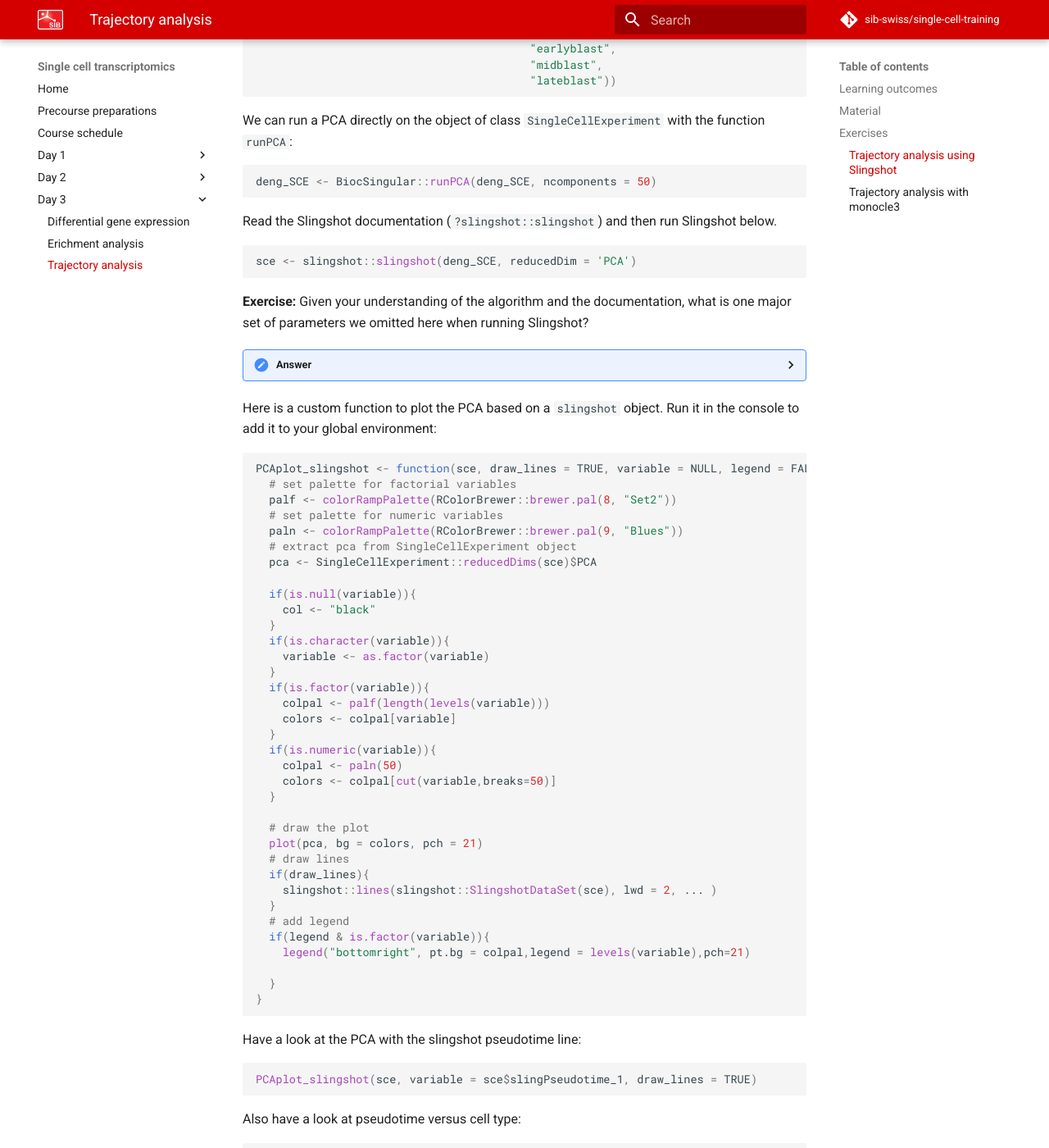
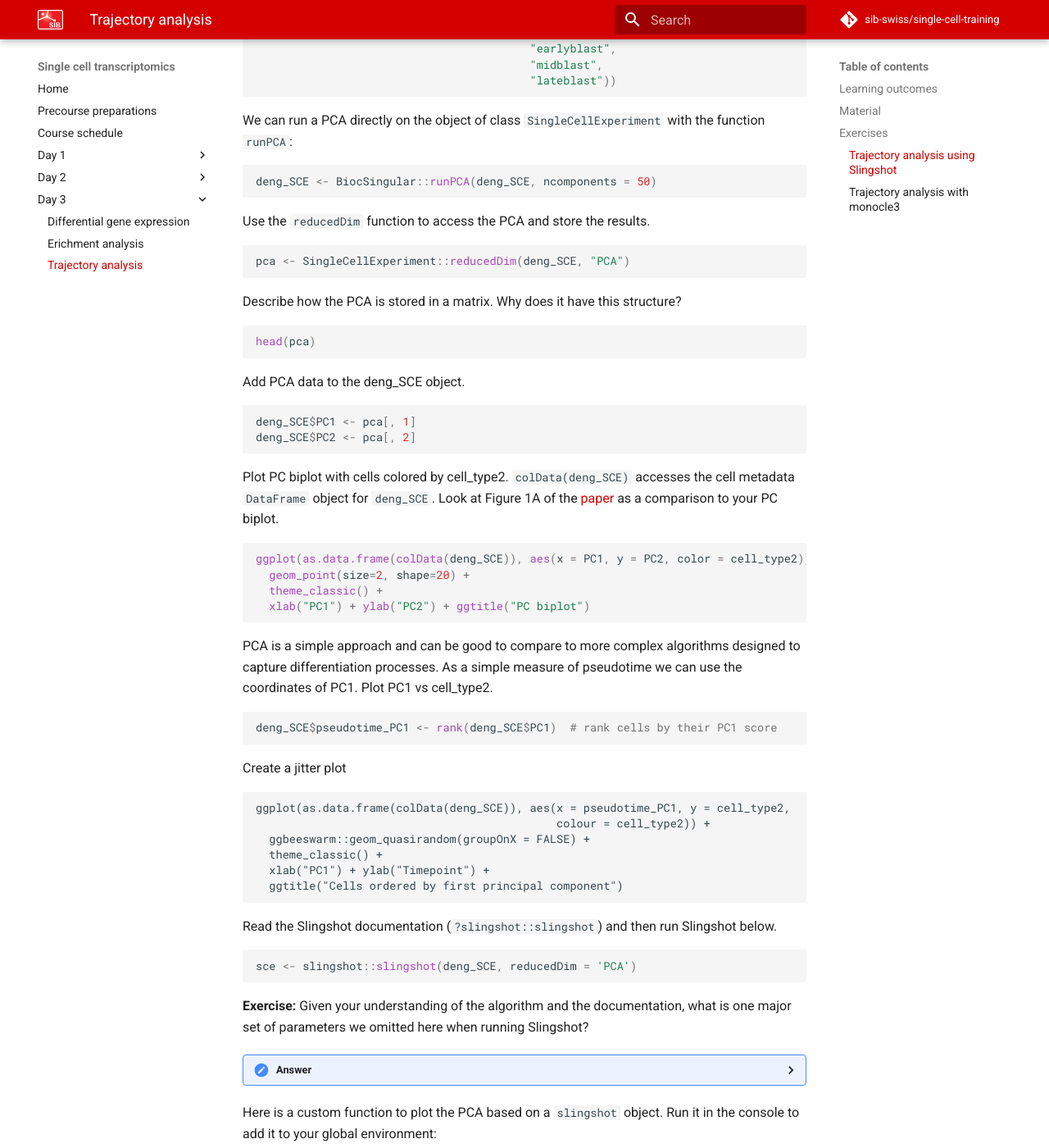
Before and after one commit to sib-swiss/single-cell-training, an MkDocs documentation site: the page built from docs/day3/trajectory_analysis.md, in a window 1280 px wide and 1400 px high, scrolled down 1151 px. Shown: the whole window at 82% size. Built offline with MkDocs 1.6.1 and Material for MkDocs 9.7.7, drawn with Linux system fonts in a browser that asks for light colours; comment, search, counter and statistics services are not loaded; some of the changed text lies outside the part shown.

Commit message:
improvements

````diff
--- a/docs/day3/trajectory_analysis.md
+++ b/docs/day3/trajectory_analysis.md
@@ -52,6 +52,56 @@ We can run a PCA directly on the object of class `SingleCellExperiment` with the
 
 ```R
 deng_SCE <- BiocSingular::runPCA(deng_SCE, ncomponents = 50)
+```
+
+Use the `reducedDim` function to access the PCA and store the results.
+
+```R
+pca <- SingleCellExperiment::reducedDim(deng_SCE, "PCA")
+```
+
+Describe how the PCA is stored in a matrix. Why does it have this structure?
+
+```R
+head(pca)
+```
+
+Add PCA data to the deng_SCE object.
+
+```R
+deng_SCE$PC1 <- pca[, 1]
+deng_SCE$PC2 <- pca[, 2]
+```
+
+Plot PC biplot with cells colored by cell_type2.
+`colData(deng_SCE)` accesses the cell metadata `DataFrame` object for `deng_SCE`.
+Look at Figure 1A of the [paper](https://science.sciencemag.org/content/343/6167/193) as a comparison to your PC biplot.
+
+```R
+ggplot(as.data.frame(colData(deng_SCE)), aes(x = PC1, y = PC2, color = cell_type2)) +
+  geom_point(size=2, shape=20) +
+  theme_classic() +
+  xlab("PC1") + ylab("PC2") + ggtitle("PC biplot")
+```
+
+PCA is a simple approach and can be good to compare to more complex algorithms
+designed to capture differentiation processes. As a simple measure of pseudotime
+we can use the coordinates of PC1.
+Plot PC1 vs cell_type2.
+
+```R
+deng_SCE$pseudotime_PC1 <- rank(deng_SCE$PC1)  # rank cells by their PC1 score
+```
+
+Create a jitter plot
+
+```
+ggplot(as.data.frame(colData(deng_SCE)), aes(x = pseudotime_PC1, y = cell_type2,
+                                             colour = cell_type2)) +
+  ggbeeswarm::geom_quasirandom(groupOnX = FALSE) +
+  theme_classic() +
+  xlab("PC1") + ylab("Timepoint") +
+  ggtitle("Cells ordered by first principal component")
 ```
 
 Read the Slingshot documentation (`?slingshot::slingshot`) and then run Slingshot below.
@@ -96,7 +146,7 @@ PCAplot_slingshot <- function(sce, draw_lines = TRUE, variable = NULL, legend =
   plot(pca, bg = colors, pch = 21)
   # draw lines
   if(draw_lines){
-    slingshot::lines(slingshot::SlingshotDataSet(sce), lwd = 2, ... )
+    lines(slingshot::SlingshotDataSet(sce), lwd = 2, ... )
   }
   # add legend
   if(legend & is.factor(variable)){
@@ -146,6 +196,7 @@ gcdata <- Seurat::RunPCA(object = gcdata,
                          pc.genes = gcdata@var.genes)
 
 gcdata <- Seurat::FindNeighbors(gcdata,
+                                reduction = "pca",
                                 dims = 1:5)
 
 # clustering with resolution of 0.6
@@ -153,7 +204,7 @@ gcdata <- Seurat::FindClusters(object = gcdata,
                                resolution = 0.6)
 ```
 
-**Exercise:** Have a look at the UMAP and color it according to the clustering (we used a resolution of 0.6). Does it look acceptable to you?
+<!-- **Exercise:** Have a look at the UMAP and color it according to the clustering (we used a resolution of 0.6). Does it look acceptable to you?
 
 !!! note
     The UMAP has not yet been generated for this object.
@@ -171,7 +222,7 @@ gcdata <- Seurat::FindClusters(object = gcdata,
 
     <figure>
      <img src="../../assets/images/umap_gcdata.png" width="400"/>
-    </figure>
+    </figure> -->
 
 
 Now we can add these clusters to the `slingshot` function:
@@ -190,16 +241,34 @@ There have been added two `slingPseudotime` columns:
 head(colData(deng_SCE))
 ```
 
-Let's see whether things have improved:
+Check how the slingshot object has evolved
+
+```R
+SlingshotDataSet(deng_SCE)
+```
+
+Plot PC1 versus PC2 colored by slingshot pseudotime:
 
 ```R
 PCAplot_slingshot(deng_SCE, variable = deng_SCE$slingPseudotime_2)
 ```
 
+Plot Slingshot pseudotime vs cell stage.
+
 ```R
-ggplot(as.data.frame(colData(deng_SCE)), aes(x = slingPseudotime_2,
-                                             y = cell_type2,
-                                             colour = cell_type2)) +
+ggplot(data.frame(cell_type2 = deng_SCE$cell_type2,
+                  slingPseudotime_1 = deng_SCE$slingPseudotime_1),
+        aes(x = slingPseudotime_1, y = cell_type2,
+        colour = cell_type2)) +
+  ggbeeswarm::geom_quasirandom(groupOnX = FALSE) +
+  theme_classic() +
+  xlab("Slingshot pseudotime") + ylab("Timepoint") +
+  ggtitle("Cells ordered by Slingshot pseudotime")
+
+ggplot(data.frame(cell_type2 = deng_SCE$cell_type2,
+                  slingPseudotime_2 = deng_SCE$slingPseudotime_2),
+        aes(x = slingPseudotime_2, y = cell_type2,
+        colour = cell_type2)) +
   ggbeeswarm::geom_quasirandom(groupOnX = FALSE) +
   theme_classic() +
   xlab("Slingshot pseudotime") + ylab("Timepoint") +
--- a/mkdocs.yml
+++ b/mkdocs.yml
@@ -41,6 +41,7 @@ markdown_extensions:
   - pymdownx.superfences
   - attr_list
   - pymdownx.tabbed
+  - pymdownx.keys
   - pymdownx.details
   - pymdownx.emoji:
       emoji_index: !!python/name:materialx.emoji.twemoji
````
Also changed, not shown: other parts of docs/day3/trajectory_analysis.md (+1 -1 lines), docs/day1/introduction_scrnaseq.md (+5 -2 lines), docs/day1/quality_control.md (+1 -1 lines), docs/day2/cell_annotation.md (+1 -1 lines), docs/day3/enrichment_analysis.md (+4 -4 lines), 1 other file.
